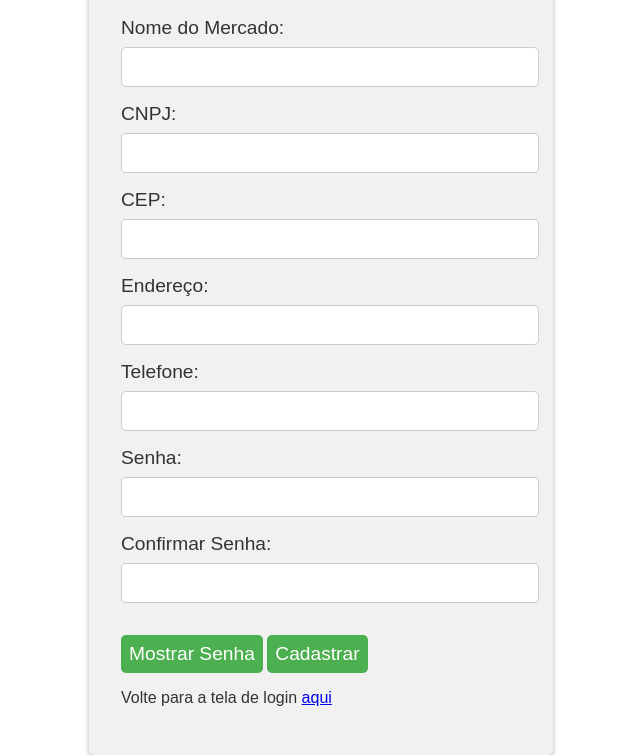
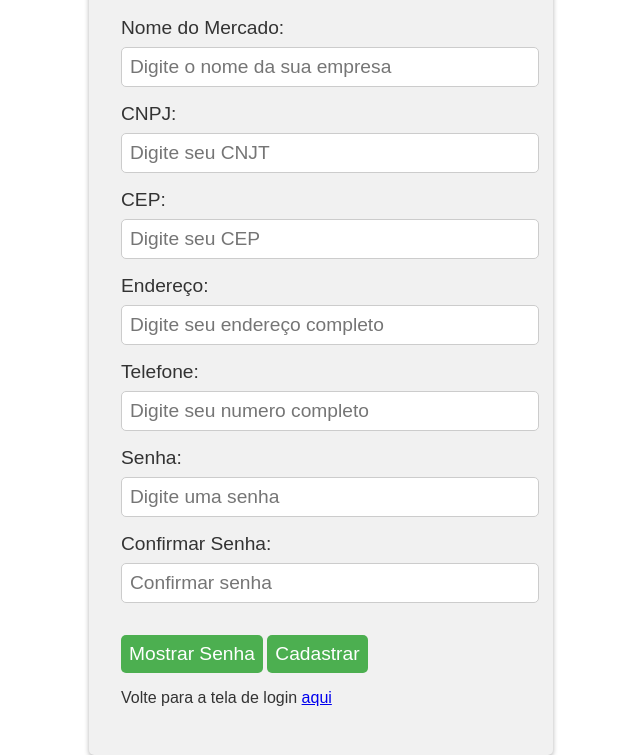
Before and after one commit to SantaremJoao/trabalhoViniBoy, a plain HTML site: page Pages/CadastroMercado.html in a window 1280 px wide. Shown: the part 64-819 px from the top of the page, without its empty margins (319-959 px from the left). Drawn offline with nearby package versions, Linux system fonts and the light colour scheme.

Commit message:
zaaaaaaa

```diff
--- a/Pages/CadastroMercado.html
+++ b/Pages/CadastroMercado.html
@@ -11,26 +11,26 @@
         <h2>Cadastro de Mercado</h2>
         <form>
             <label for="nome">Nome do Mercado:</label>
-            <input type="text" id="nome" name="nome" required>
+            <input type="text" id="nome" name="nome" required placeholder="Digite o nome da sua empresa">
 
             <label for="cnpj">CNPJ:</label>
-            <input type="text" id="cnpj" name="cnpj" required>
+            <input type="text" id="cnpj" name="cnpj" required placeholder="Digite seu CNJT">
 
             <label for="cep">CEP:</label>
             <input name="cep" type="text" id="cep" value="" size="10" maxlength="9"
-               onblur="pesquisacep(this.value);" />
+               onblur="pesquisacep(this.value);" placeholder="Digite seu CEP"/>
 
             <label for="endereco">Endereço:</label>
-            <input type="text" id="endereco" name="endereco" required>
+            <input type="text" id="endereco" name="endereco" required placeholder="Digite seu endereço completo">
 
             <label for="telefone">Telefone:</label>
-            <input type="text" id="telefone" name="telefone" required>
+            <input type="text" id="telefone" name="telefone" required placeholder="Digite seu numero completo">
 
             <label for="senha">Senha:</label>
-            <input type="password" id="senha" name="senha" required>
+            <input type="password" id="senha" name="senha" required placeholder="Digite uma senha">
 
             <label for="confirmaSenha">Confirmar Senha:</label>
-            <input type="password" id="confirmaSenha" name="confirmaSenha" required>
+            <input type="password" id="confirmaSenha" name="confirmaSenha" required placeholder="Confirmar senha">
             <p id="senhaMismatch" style="color: red; display: none;">As senhas não correspondem.</p>
 
             <button type="button" id="toggleSenha">Mostrar Senha</button>
```
Also changed, not shown: Pages/CadastroPessoa.html (+1 -1 lines), Pages/Login.html (+2 -2 lines).
